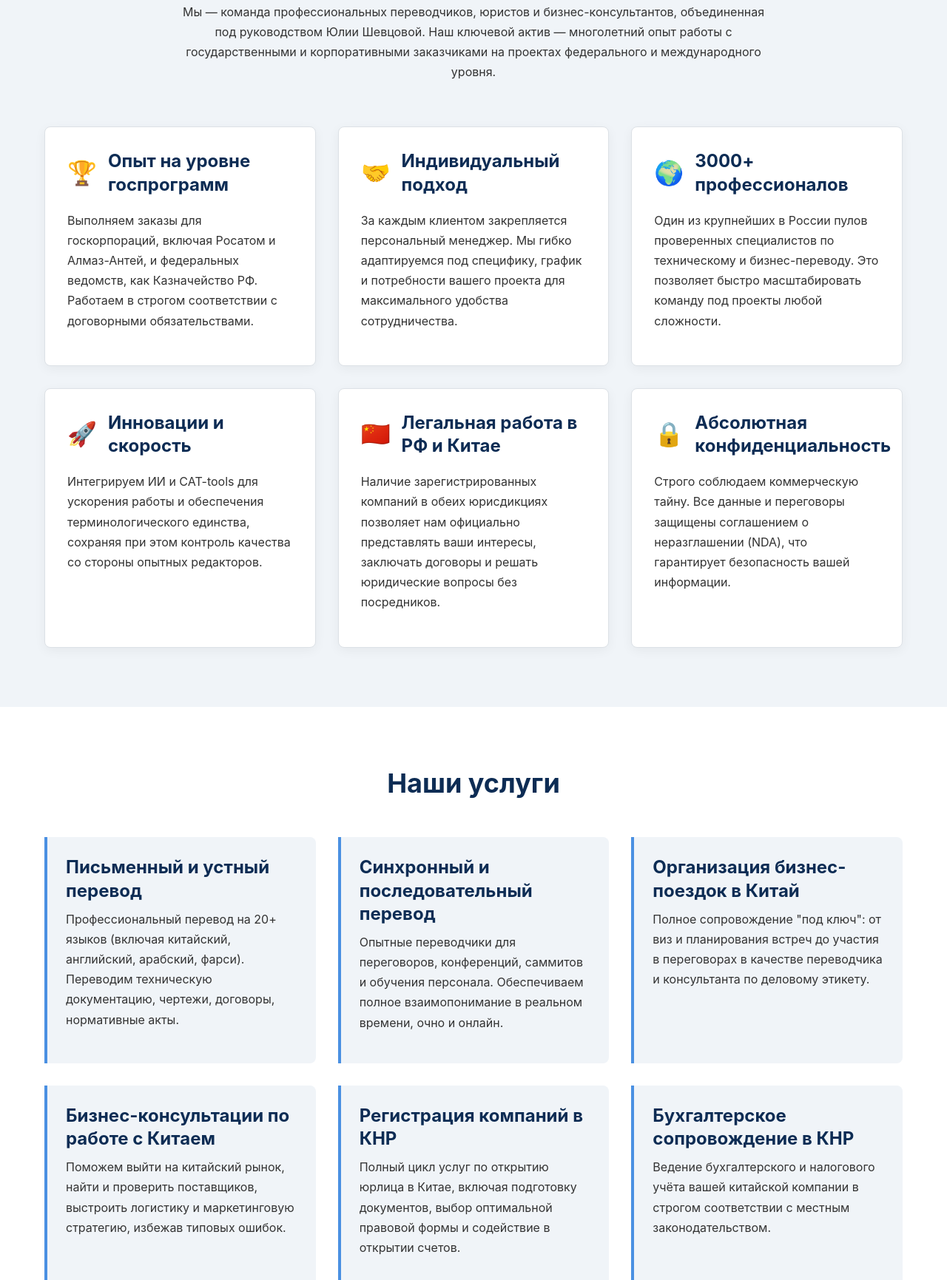
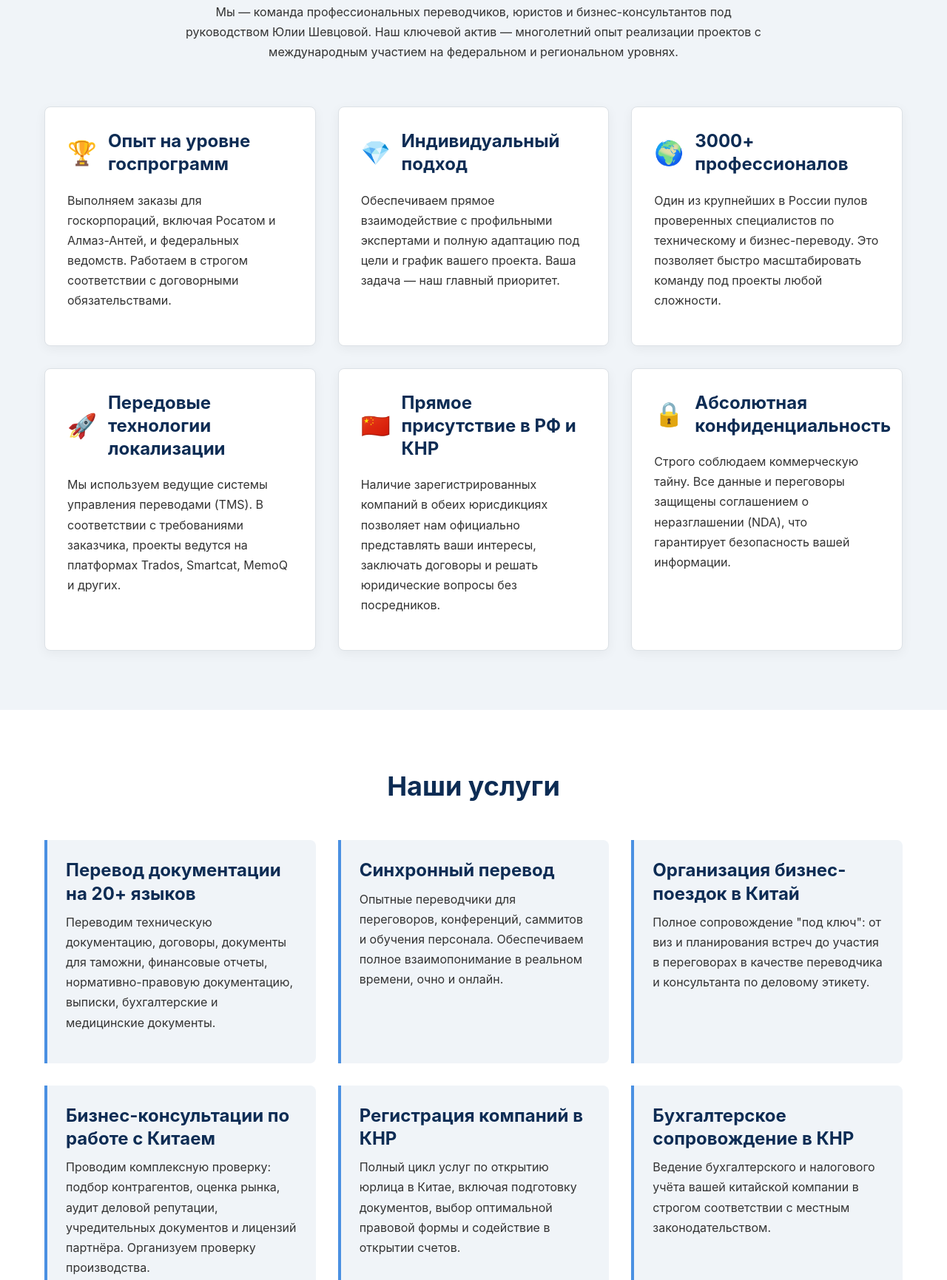
Before and after one commit to vanot6/julia, a plain HTML site: page index.html in a window 1280 px wide. Shown: the part 935-2666 px from the top of the page at 74% size. Drawn offline with Linux system fonts and the light colour scheme.

Commit message:
Update index.html

```diff
--- a/index.html
+++ b/index.html
@@ -240,8 +240,12 @@
             border-left: 4px solid var(--accent-color);
             background: var(--secondary-color);
             border-radius: 0 8px 8px 0;
+            display: flex;
+            flex-direction: column;
         }
         .service-item h3 { margin-bottom: 10px; }
+        .service-item p { flex-grow: 1; }
+
 
         /* --- Industries Section --- */
         .industries-list {
@@ -459,7 +463,7 @@
             <div class="container">
                 <div class="hero-content">
                     <h1>Ваш надёжный партнёр в сфере международных бизнес-коммуникаций</h1>
-                    <p class="subtitle">Более 10 лет мы обеспечиваем комплексную лингвистическую и юридическую поддержку для госсектора и крупного бизнеса, специализируясь на проектах с Китаем и по всему миру.</p>
+                    <p class="subtitle">Более 10 лет мы обеспечиваем комплексную лингвистическую и юридическую поддержку для госсектора, крупного, среднего и малого бизнеса, специализируясь на проектах с Китаем и по всему миру.</p>
                     <a href="#contact" class="cta-button">Оставить заявку на консультацию</a>
                 </div>
             </div>
@@ -468,26 +472,26 @@
         <section id="about" class="about">
             <div class="container">
                 <h2>Надёжность, подтверждённая опытом</h2>
-                <p style="text-align: center; max-width: 800px; margin: -30px auto 60px auto;">Мы — команда профессиональных переводчиков, юристов и бизнес-консультантов, объединенная под руководством Юлии Шевцовой. Наш ключевой актив — многолетний опыт работы с государственными и корпоративными заказчиками на проектах федерального и международного уровня.</p>
+                <p style="text-align: center; max-width: 800px; margin: -30px auto 60px auto;">Мы — команда профессиональных переводчиков, юристов и бизнес-консультантов под руководством Юлии Шевцовой. Наш ключевой актив — многолетний опыт реализации проектов с международным участием на федеральном и региональном уровнях.</p>
                 <div class="advantages-grid">
                     <div class="advantage-card">
                         <h3><span class="icon">🏆</span> Опыт на уровне госпрограмм</h3>
-                        <p>Выполняем заказы для госкорпораций, включая Росатом и Алмаз-Антей, и федеральных ведомств, как Казначейство РФ. Работаем в строгом соответствии с договорными обязательствами.</p>
+                        <p>Выполняем заказы для госкорпораций, включая Росатом и Алмаз-Антей, и федеральных ведомств. Работаем в строгом соответствии с договорными обязательствами.</p>
                     </div>
                     <div class="advantage-card">
-                        <h3><span class="icon">🤝</span> Индивидуальный подход</h3>
-                        <p>За каждым клиентом закрепляется персональный менеджер. Мы гибко адаптируемся под специфику, график и потребности вашего проекта для максимального удобства сотрудничества.</p>
+                        <h3><span class="icon">💎</span> Индивидуальный подход</h3>
+                        <p>Обеспечиваем прямое взаимодействие с профильными экспертами и полную адаптацию под цели и график вашего проекта. Ваша задача — наш главный приоритет.</p>
                     </div>
                     <div class="advantage-card">
                         <h3><span class="icon">🌍</span> 3000+ профессионалов</h3>
                         <p>Один из крупнейших в России пулов проверенных специалистов по техническому и бизнес-переводу. Это позволяет быстро масштабировать команду под проекты любой сложности.</p>
                     </div>
                     <div class="advantage-card">
-                        <h3><span class="icon">🚀</span> Инновации и скорость</h3>
-                        <p>Интегрируем ИИ и CAT-tools для ускорения работы и обеспечения терминологического единства, сохраняя при этом контроль качества со стороны опытных редакторов.</p>
+                        <h3><span class="icon">🚀</span> Передовые технологии локализации</h3>
+                        <p>Мы используем ведущие системы управления переводами (TMS). В соответствии с требованиями заказчика, проекты ведутся на платформах Trados, Smartcat, MemoQ и других.</p>
                     </div>
                     <div class="advantage-card">
-                        <h3><span class="icon">🇨🇳</span> Легальная работа в РФ и Китае</h3>
+                        <h3><span class="icon">🇨🇳</span> Прямое присутствие в РФ и КНР</h3>
                         <p>Наличие зарегистрированных компаний в обеих юрисдикциях позволяет нам официально представлять ваши интересы, заключать договоры и решать юридические вопросы без посредников.</p>
                     </div>
                     <div class="advantage-card">
@@ -503,11 +507,11 @@
                 <h2>Наши услуги</h2>
                 <div class="services-grid">
                     <div class="service-item">
-                        <h3>Письменный и устный перевод</h3>
-                        <p>Профессиональный перевод на 20+ языков (включая китайский, английский, арабский, фарси). Переводим техническую документацию, чертежи, договоры, нормативные акты.</p>
+                        <h3>Перевод документации на 20+ языков</h3>
+                        <p>Переводим техническую документацию, договоры, документы для таможни, финансовые отчеты, нормативно-правовую документацию, выписки, бухгалтерские и медицинские документы.</p>
                     </div>
                      <div class="service-item">
-                        <h3>Синхронный и последовательный перевод</h3>
+                        <h3>Синхронный перевод</h3>
                         <p>Опытные переводчики для переговоров, конференций, саммитов и обучения персонала. Обеспечиваем полное взаимопонимание в реальном времени, очно и онлайн.</p>
                     </div>
                     <div class="service-item">
@@ -516,7 +520,7 @@
                     </div>
                     <div class="service-item">
                         <h3>Бизнес-консультации по работе с Китаем</h3>
-                        <p>Поможем выйти на китайский рынок, найти и проверить поставщиков, выстроить логистику и маркетинговую стратегию, избежав типовых ошибок.</p>
+                        <p>Проводим комплексную проверку: подбор контрагентов, оценка рынка, аудит деловой репутации, учредительных документов и лицензий партнёра. Организуем проверку производства.</p>
                     </div>
                     <div class="service-item">
                         <h3>Регистрация компаний в КНР</h3>
@@ -537,6 +541,10 @@
                      <div class="service-item">
                         <h3>Помощь во взаиморасчетах с КНР</h3>
                         <p>Консультируем и содействуем в проведении безопасных и эффективных финансовых операций с вашими поставщиками и партнерами в Китае.</p>
+                    </div>
+                    <div class="service-item">
+                        <h3>Курсы китайского языка</h3>
+                        <p>Интенсивные курсы в группах и индивидуально в кэмпах на о. Хайнань и в Тяньцзине. Предлагаем подготовку к поступлению в вузы КНР и онлайн-интенсив &laquo;Деловой китайский&raquo;.</p>
                     </div>
                     <div class="service-item">
                         <h3>Лингвистическое обеспечение мероприятий</h3>
```
